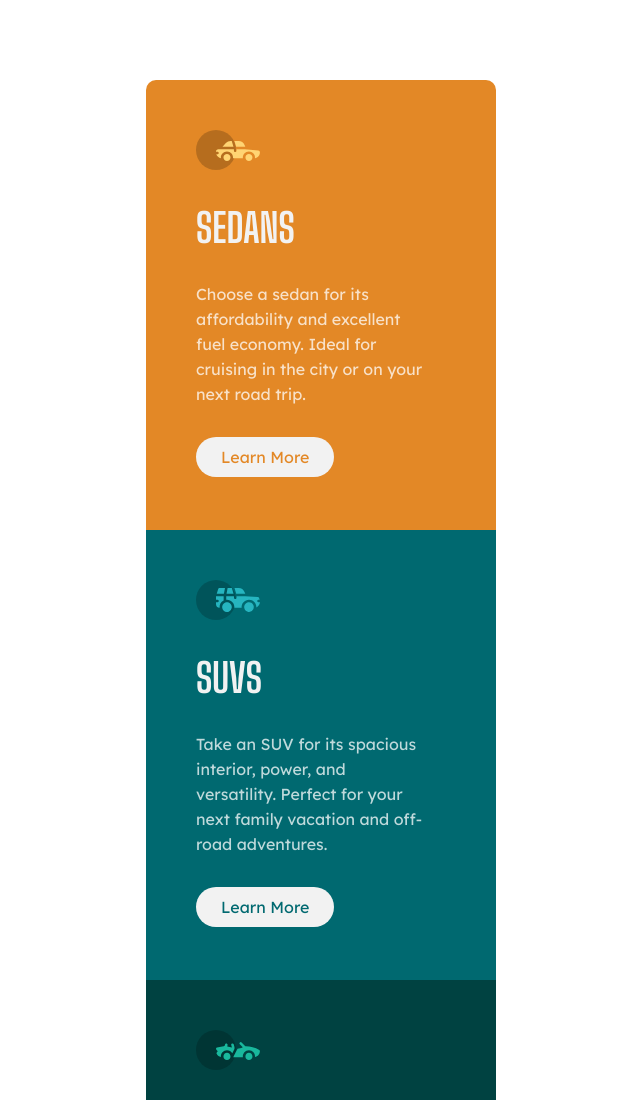
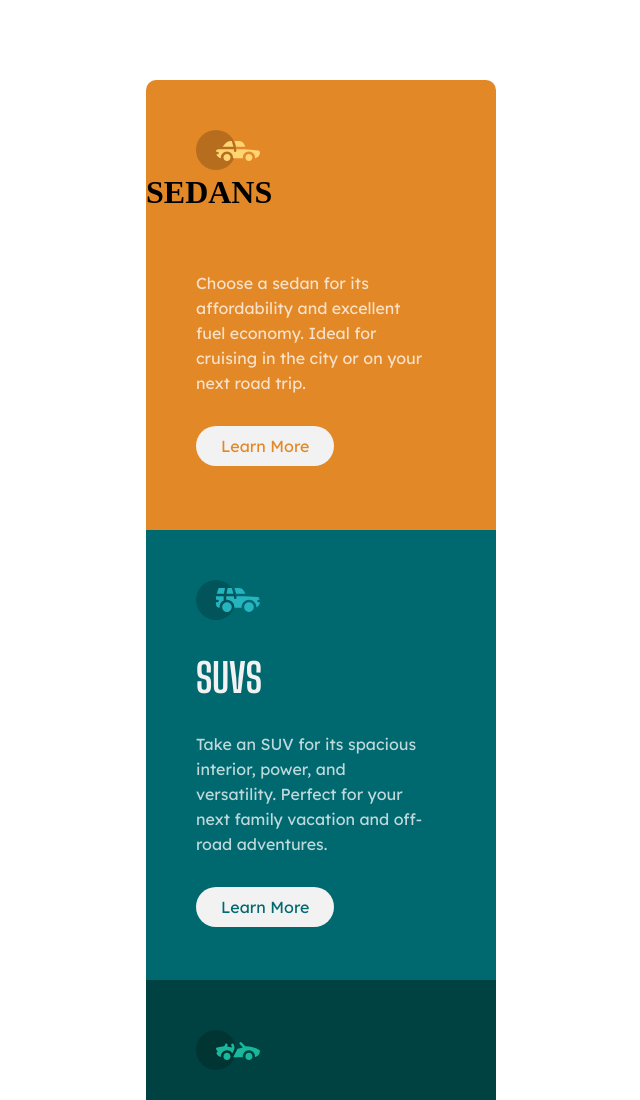
Before and after one commit to brendowe/projeto-cartoes-em-coluna, a plain HTML site: page index.html in a window 1280 px wide. Shown: the top 1100 px of the page, without its empty margins (319-959 px from the left). Drawn offline with Linux system fonts and the light colour scheme.

Commit message:
H1
Preciso ter um H1, contornei com esse truque.

```diff
--- a/index.html
+++ b/index.html
@@ -14,7 +14,7 @@
 
         <div class="cartao" id="c1">
             <img src="images/icon-sedans.svg" alt="">
-            <h2>SEDANS</h2>
+            <h1>SEDANS<h2></h1>
             <p>Choose a sedan for its affordability and excellent fuel economy. Ideal for cruising in the city or on your next road trip.</p>
             <a id="b1" href="#">Learn More</a>
         </div>
```
